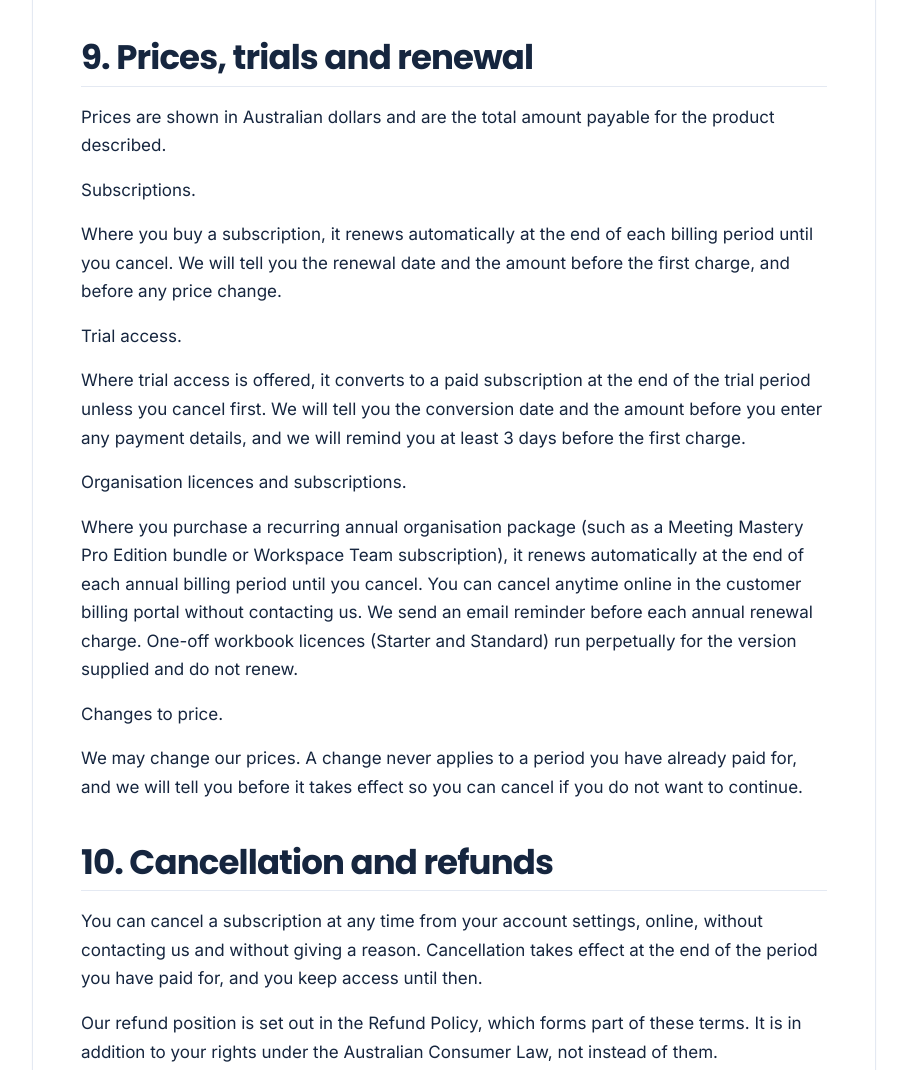
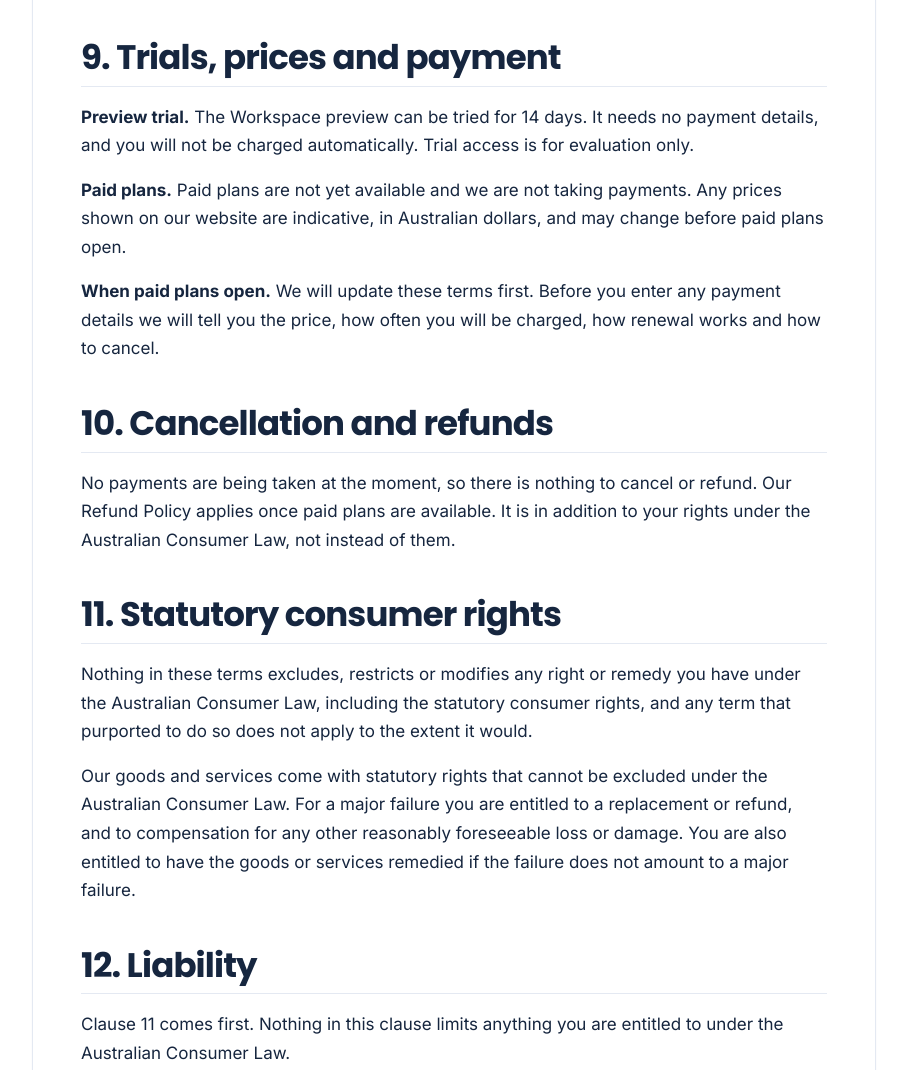
Before and after one commit to cortezanthony87-cell/concludo-marketing, a plain HTML site: page terms-of-service/index.html in a window 1280 px wide. Shown: the part 4847-5917 px from the top of the page, without its empty margins (186-1093 px from the left). Drawn offline with Linux system fonts and the light colour scheme.

Commit message:
fix(terms): align clauses 9, 10 and 14 with pre-release status

```diff
--- a/terms-of-service/index.html
+++ b/terms-of-service/index.html
@@ -199,19 +199,12 @@ footer{background:var(--mist);border-top:1px solid var(--line);padding-top:clamp
 <p>Every Concludo document requires review by a qualified person before it is relied on or sent to anyone. Where Concludo has inferred something rather than found it stated, the document says so, and an inference is not a fact.</p>
 <p>Concludo does not compare your meetings to any other organisation, to an industry average, or to any external standard. No such comparison is available, and any figure Concludo shows is drawn from your own records and your own inputs.</p>
 <p>Concludo uses automated drafting to produce these documents. It can make mistakes, miss things and misattribute statements. That is why review is required.</p>
-<h2>9. Prices, trials and renewal</h2>
-<p>Prices are shown in Australian dollars and are the total amount payable for the product described.</p>
-<p>Subscriptions.</p>
-<p>Where you buy a subscription, it renews automatically at the end of each billing period until you cancel. We will tell you the renewal date and the amount before the first charge, and before any price change.</p>
-<p>Trial access.</p>
-<p>Where trial access is offered, it converts to a paid subscription at the end of the trial period unless you cancel first. We will tell you the conversion date and the amount before you enter any payment details, and we will remind you at least 3 days before the first charge.</p>
-<p>Organisation licences and subscriptions.</p>
-<p>Where you purchase a recurring annual organisation package (such as a Meeting Mastery Pro Edition bundle or Workspace Team subscription), it renews automatically at the end of each annual billing period until you cancel. You can cancel anytime online in the customer billing portal without contacting us. We send an email reminder before each annual renewal charge. One-off workbook licences (Starter and Standard) run perpetually for the version supplied and do not renew.</p>
-<p>Changes to price.</p>
-<p>We may change our prices. A change never applies to a period you have already paid for, and we will tell you before it takes effect so you can cancel if you do not want to continue.</p>
+<h2>9. Trials, prices and payment</h2>
+<p><strong>Preview trial.</strong> The Workspace preview can be tried for 14 days. It needs no payment details, and you will not be charged automatically. Trial access is for evaluation only.</p>
+<p><strong>Paid plans.</strong> Paid plans are not yet available and we are not taking payments. Any prices shown on our website are indicative, in Australian dollars, and may change before paid plans open.</p>
+<p><strong>When paid plans open.</strong> We will update these terms first. Before you enter any payment details we will tell you the price, how often you will be charged, how renewal works and how to cancel.</p>
 <h2>10. Cancellation and refunds</h2>
-<p>You can cancel a subscription at any time from your account settings, online, without contacting us and without giving a reason. Cancellation takes effect at the end of the period you have paid for, and you keep access until then.</p>
-<p>Our refund position is set out in the Refund Policy, which forms part of these terms. It is in addition to your rights under the Australian Consumer Law, not instead of them.</p>
+<p>No payments are being taken at the moment, so there is nothing to cancel or refund. Our Refund Policy applies once paid plans are available. It is in addition to your rights under the Australian Consumer Law, not instead of them.</p>
 <h2>11. Statutory consumer rights</h2>
 <p>Nothing in these terms excludes, restricts or modifies any right or remedy you have under the Australian Consumer Law, including the statutory consumer rights, and any term that purported to do so does not apply to the extent it would.</p>
 <p>Our goods and services come with statutory rights that cannot be excluded under the Australian Consumer Law. For a major failure you are entitled to a replacement or refund, and to compensation for any other reasonably foreseeable loss or damage. You are also entitled to have the goods or services remedied if the failure does not amount to a major failure.</p>
@@ -227,7 +220,7 @@ footer{background:var(--mist);border-top:1px solid var(--line);padding-top:clamp
 <p>You may use our templates and materials in your own business and with your own clients. You may not resell them, republish them, or present them as your own product.</p>
 <p>Concludo is an independent product. We are not affiliated with, endorsed by, or partnered with any device maker or meeting platform. Where we name one, we are describing what Concludo can accept as input.</p>
 <h2>14. Suspension and termination</h2>
-<p>You can stop using Concludo at any time and close your account from your account settings.</p>
+<p>You can stop using Concludo at any time and close your account by emailing hello@concludo.au.</p>
 <p>We may suspend or close your account if you breach these terms, if payment fails and is not corrected after we ask, or if we are required to by law. Except where the breach is serious or urgent, we will tell you first and give you a reasonable chance to fix it.</p>
 <p>If we close your account other than for your breach, we will refund the unused part of anything you have paid in advance.</p>
 <p>When an account closes, we delete your content in line with the Privacy Policy. Export anything you want to keep before you close it.</p>
```
